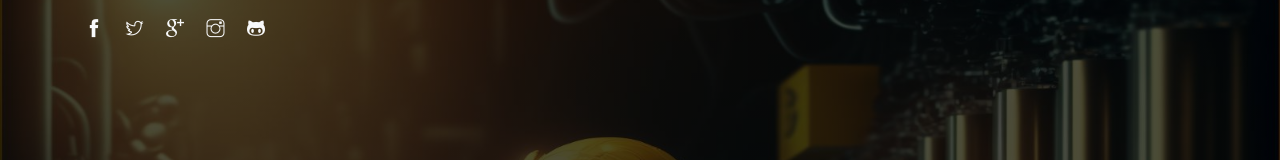
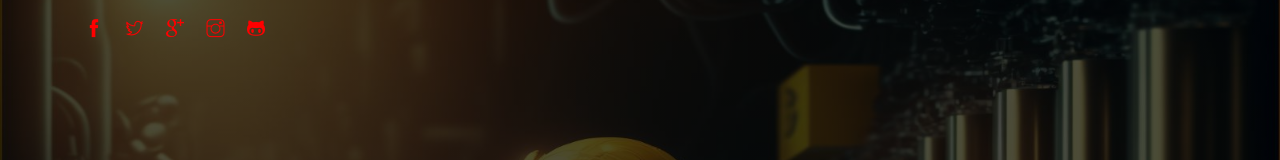
Before and after one commit to Nawaraj23/nawaraj.github.io, a website: page index.html in a window 1280 px wide. Shown: the top 160 px of the page. Drawn offline with Linux system fonts and the light colour scheme; some packages are replaced by stand-ins of ours.

Commit message:
Update index.html

```diff
--- a/index.html
+++ b/index.html
@@ -15,11 +15,31 @@
         <header class="header">
         <div class="container">
             <ul class="social-icons pt-3">
-                <li class="social-item"><a class="social-link text-light" href="https://www.facebook.com/nawaraj.thapamagar.58"><i class="ti-facebook" aria-hidden="true"></i></a></li>
-                <li class="social-item"><a class="social-link text-light" href="https://x.com/nawarajthapama4"><i class="ti-twitter" aria-hidden="true"></i></a></li>
-                <li class="social-item"><a class="social-link text-light" href="https://mail.google.com/mail/u/0/#inbox?compose=GTvVlcSDbFcssmmpTpBZTmhjWHVRZKNHtRQPjXcXtppmDBrBfNspTKvlBClFXRxVCpGVzfTpfDQSG"><i class="ti-google" aria-hidden="true"></i></a></li>
-                <li class="social-item"><a class="social-link text-light" href="https://www.instagram.com/nawaraj.thapamgr/"><i class="ti-instagram" aria-hidden="true"></i></a></li>
-                <li class="social-item"><a class="social-link text-light" href="https://github.com/Nawaraj23"><i class="ti-github" aria-hidden="true"></i></a></li>
+                <li class="social-item">
+        <a class="social-link text-light" href="https://www.facebook.com/nawaraj.thapamagar.58">
+            <i class="ti-facebook" aria-hidden="true" style="color: red;"></i>
+        </a>
+    </li>
+    <li class="social-item">
+        <a class="social-link text-light" href="https://x.com/nawarajthapama4">
+            <i class="ti-twitter" aria-hidden="true" style="color: red;"></i>
+        </a>
+    </li>
+    <li class="social-item">
+        <a class="social-link text-light" href="https://mail.google.com/mail/u/0/#inbox?compose=GTvVlcSDbFcssmmpTpBZTmhjWHVRZKNHtRQPjXcXtppmDBrBfNspTKvlBClFXRxVCpGVzfTpfDQSG">
+            <i class="ti-google" aria-hidden="true" style="color: red;"></i>
+        </a>
+    </li>
+    <li class="social-item">
+        <a class="social-link text-light" href="https://www.instagram.com/nawaraj.thapamgr/">
+            <i class="ti-instagram" aria-hidden="true" style="color: red;"></i>
+        </a>
+    </li>
+    <li class="social-item">
+        <a class="social-link text-light" href="https://github.com/Nawaraj23">
+            <i class="ti-github" aria-hidden="true" style="color: red;"></i>
+        </a>
+    </li>
             </ul>
             <div class="header-content">
                 <h4 class="header-subtitle" >Hello, I'm</h4>
```
